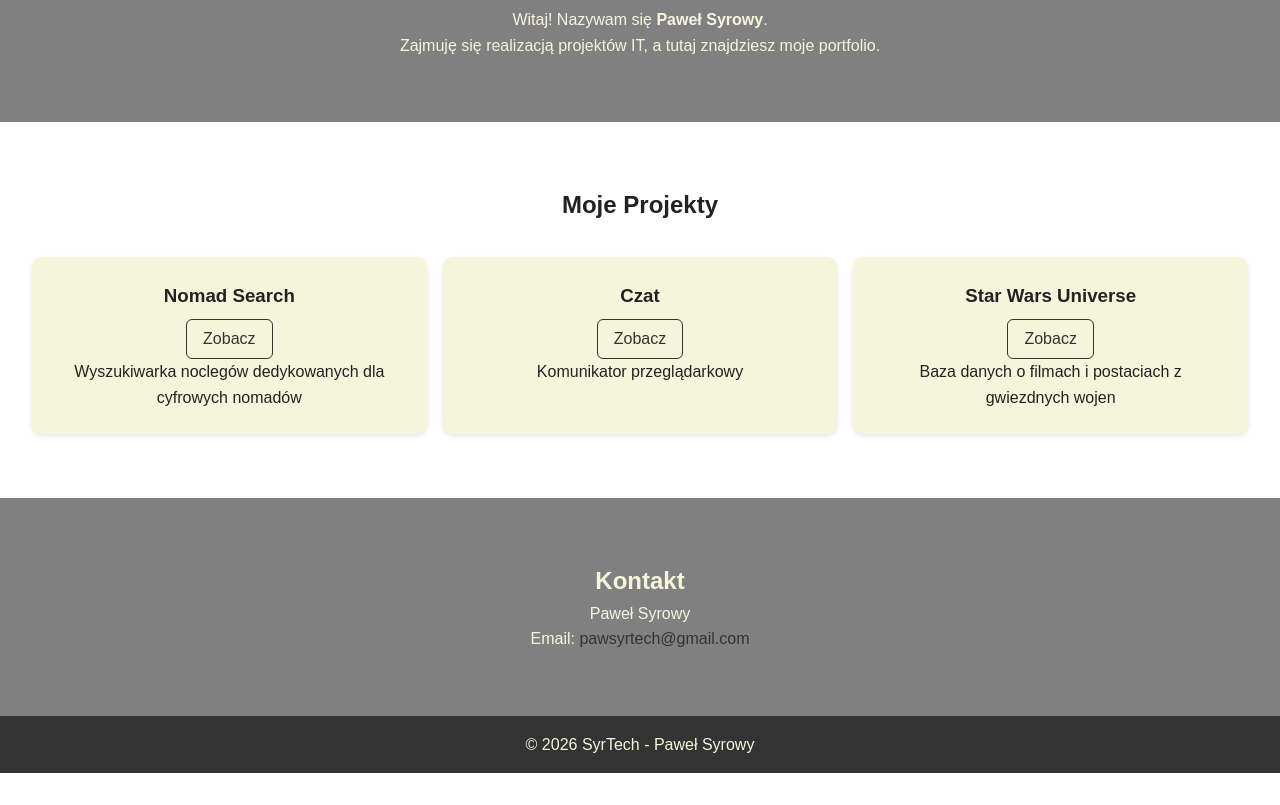
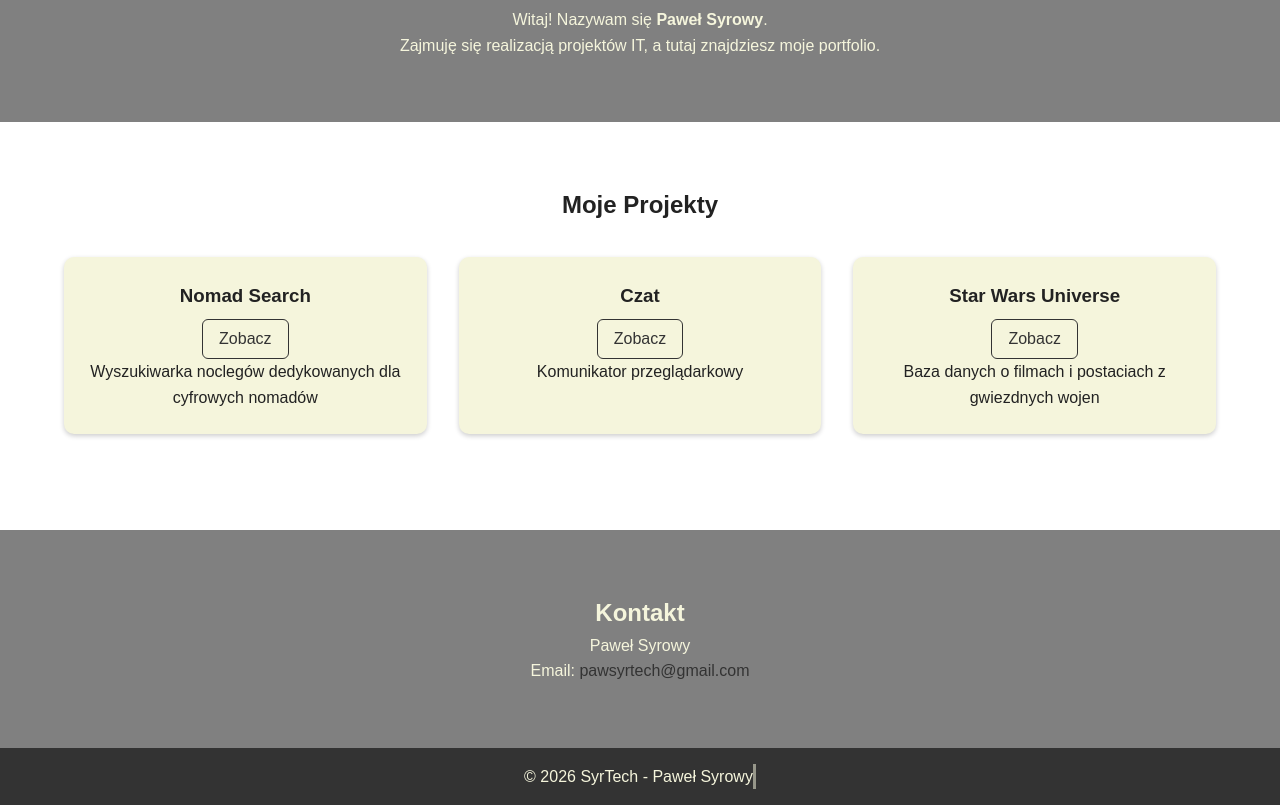
Before and after one commit to PawelSyrowy/HTML---SyrTech, a plain HTML site: page index.html in a window 1280 px wide. Shown: the part 220-1025 px from the top of the page. Before the commit the page ends 993 px from the top, so only its background shows below. Drawn offline with Linux system fonts and the light colour scheme.

Commit message:
projects

```diff
--- a/index.html
+++ b/index.html
@@ -63,7 +63,9 @@
 </section>
 
 <footer>
-    <p>&copy; 2026 SyrTech - Paweł Syrowy</p>
+    <div style="width: fit-content; margin: auto;">
+        <p class="typewriter">&copy; 2026 SyrTech - Paweł Syrowy</p>
+    </div>
 </footer>
 
 <script src="script.js"></script>
--- a/style.css
+++ b/style.css
@@ -60,25 +60,6 @@ header {
     background-color: var(--bg-color);
 }
 
-.projects {
-    display: grid;
-    grid-template-columns: repeat(auto-fit, minmax(200px, 1fr));
-    gap: 1rem;
-    margin-top: 2rem;
-}
-
-.project-card {
-    padding: 1.5rem;
-    border-radius: 10px;
-    transition: transform 0.3s;
-    box-shadow: 0 2px 5px rgba(0, 0, 0, 0.1);
-    background-color: var(--primary-color);
-}
-
-.project-card:hover {
-    transform: scale(1.05);
-}
-
 .contact {
     padding: 4rem 2rem;
     text-align: center;
@@ -92,3 +73,13 @@ footer {
     background-color: var(--accent-color);
     color: var(--primary-color);
 }
+
+/* Teksty */
+.typewriter {
+    overflow: hidden;
+    border-right: 3px solid;
+    white-space: nowrap;
+    animation: typing 2s steps(20), blink .7s infinite;
+}
+@keyframes typing { from { width: 0 } to { width: 100% } }
+@keyframes blink { 50% { border-color: transparent; } }
--- a/style_projects.css
+++ b/style_projects.css
@@ -1,3 +1,21 @@
+.projects {
+    display: grid;
+    grid-template-columns: repeat(auto-fit, minmax(200px, 1fr));
+    gap: 2rem;
+    margin: 2rem 2rem;
+}
+
+.project-card {
+    padding: 1.5rem;
+    border-radius: 10px;
+    transition: transform 0.3s;
+    box-shadow: 0 2px 5px rgba(0, 0, 0, 0.2);
+    background-color: var(--primary-color);
+}
+.project-card:hover {
+    transform: scale(1.05);
+}
+
 .project-btn {
     display: inline-block;
     margin-top: 0.5rem;
```
